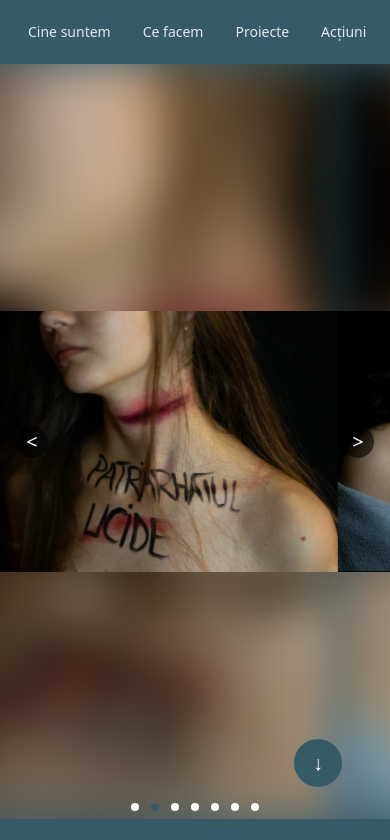
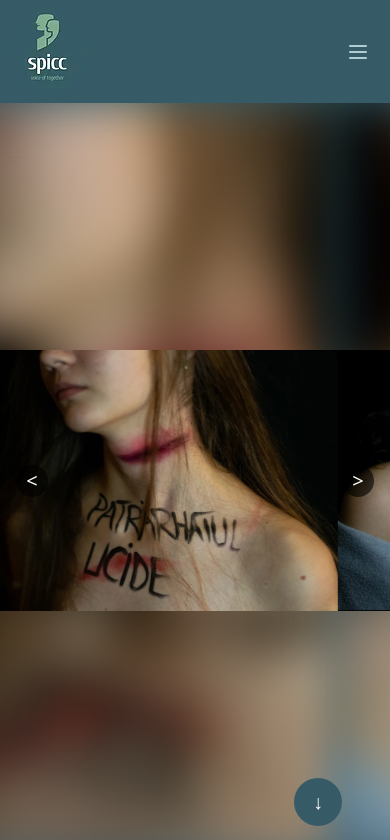
Before and after one commit to ionescu-rares/spicc, a SvelteKit app: page / in a window 390 px wide. Shown: the top 840 px of the page. Built offline with nearby package versions, Linux system fonts and the light colour scheme.

Commit message:
Add drawer for header items on small screen

```diff
--- a/src/lib/components/header.svelte
+++ /dev/null
@@ -1,29 +0,0 @@
-<script>
-  import logo from "$lib/images/spicclogo.jpg";
-</script>
-
-<div class="relative py-0 navbar text-slate-200 bg-brand">
-  <div class="flex-1">
-    <a href="/" class="text-xl"
-      ><img
-        src={logo}
-        alt="logo"
-        class="border-none rounded-full btn-ghost"
-      /></a
-    >
-  </div>
-  <div class="flex-none">
-    <ul class="px-1 menu menu-horizontal">
-      <li><a class="active:bg-brand" href="/cine-suntem">Cine suntem</a></li>
-      <li>
-        <a href="/ce-facem">Ce facem</a>
-      </li>
-      <li>
-        <a href="/proiecte">Proiecte</a>
-      </li>
-      <li>
-        <a href="/actiuni">Acțiuni</a>
-      </li>
-    </ul>
-  </div>
-</div>
--- /dev/null
+++ b/src/lib/components/header/header.svelte
@@ -0,0 +1,55 @@
+<script>
+  import logo from "$lib/images/spicclogo.jpg";
+  import MenuIcon from "../icons/menuIcon.svelte";
+  import HeaderItem from "./headerItem.svelte";
+
+  let checked = false;
+</script>
+
+<div class="drawer drawer-end z-30">
+  <input id="my-drawer-3" type="checkbox" class="drawer-toggle" bind:checked />
+  <div class="drawer-content flex flex-col">
+    <!-- Navbar -->
+    <div class="navbar bg-brand w-full flex justify-between items-center">
+      <a href="/" class="text-xl">
+        <img src={logo} alt="logo" class="border-none rounded-full btn-ghost" />
+      </a>
+      <div class=" hidden lg:block">
+        <ul class="menu menu-horizontal">
+          <!-- Navbar content here -->
+          <li>
+            <a class="active:bg-brand" href="/cine-suntem">Cine suntem</a>
+          </li>
+          <li><a href="/ce-facem">Ce facem</a></li>
+          <li><a href="/proiecte">Proiecte</a></li>
+          <li><a href="/actiuni">Acțiuni</a></li>
+        </ul>
+      </div>
+      <div class="flex-none lg:hidden">
+        <label
+          for="my-drawer-3"
+          aria-label="open sidebar"
+          id="drawer-opener"
+          class="btn btn-square btn-ghost"
+        >
+          <MenuIcon />
+        </label>
+      </div>
+    </div>
+  </div>
+  <div class="drawer-side">
+    <label for="my-drawer-3" aria-label="close sidebar" class="drawer-overlay"
+    ></label>
+    <ul class="menu bg-base-200 min-h-full w-80 p-4">
+      <!-- Sidebar content here -->
+      <button
+        class="btn btn-ghost btn-circle self-end"
+        on:click={() => (checked = false)}>X</button
+      >
+      <HeaderItem href="/cine-suntem" bind:checked>Cine suntem</HeaderItem>
+      <HeaderItem href="/ce-facem" bind:checked>Ce facem</HeaderItem>
+      <HeaderItem href="/proiecte" bind:checked>Proiecte</HeaderItem>
+      <HeaderItem href="/actiuni" bind:checked>Acțiuni</HeaderItem>
+    </ul>
+  </div>
+</div>
--- /dev/null
+++ b/src/lib/components/header/headerItem.svelte
@@ -0,0 +1,9 @@
+<script>
+  export let href = "";
+  export let checked = true;
+  const handleHeaderItemClick = () => {
+    checked = false;
+  };
+</script>
+
+<li class="text-lg"><a {href} on:click={handleHeaderItemClick}><slot /></a></li>
--- /dev/null
+++ b/src/lib/components/icons/menuIcon.svelte
@@ -0,0 +1,13 @@
+<svg
+  xmlns="http://www.w3.org/2000/svg"
+  fill="none"
+  viewBox="0 0 24 24"
+  class="inline-block h-6 w-6 stroke-current"
+>
+  <path
+    stroke-linecap="round"
+    stroke-linejoin="round"
+    stroke-width="2"
+    d="M4 6h16M4 12h16M4 18h16"
+  ></path>
+</svg>
--- a/src/routes/+layout.svelte
+++ b/src/routes/+layout.svelte
@@ -1,6 +1,6 @@
 <script>
   import "../app.css";
-  import Header from "$lib/components/header.svelte";
+  import Header from "$lib/components/header/header.svelte";
 </script>
 
 <div class="w-full h-full">
--- a/src/routes/actiuni/+page.svelte
+++ b/src/routes/actiuni/+page.svelte
@@ -60,7 +60,6 @@
     >
   </div>
 </PageLayout>
-Explanation:
 
 <style>
   .grid-container {
```
